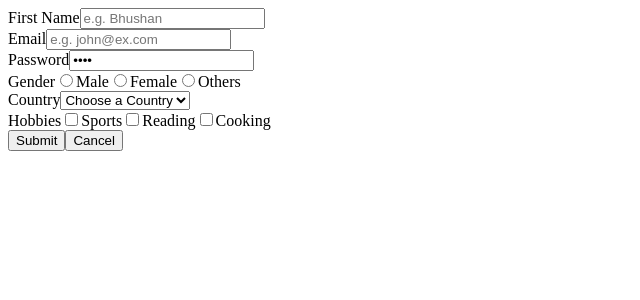
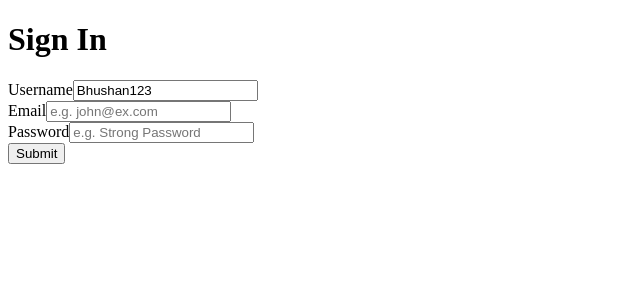
Before and after one commit to bhushanpatil23/Advanced_Forms_And_Input_Validation_In_React, a React (Vite) app: page / in a window 1280 px wide. Shown: the top 300 px of the page, without its empty margins (0-640 px from the left). Built offline with nearby package versions, Linux system fonts and the light colour scheme.

Commit message:
4.4 Building config based dynamic forms in react, part 1

```diff
--- a/src/App.jsx
+++ b/src/App.jsx
@@ -1,10 +1,10 @@
-import { useState } from 'react'
-import IntroForm from './introductionToForms/IntroForm'
+import SignIn from './dymanicForms/SignIn'
 
 function App() {
 
   return (
-    <IntroForm />
+    // <IntroForm />
+    <SignIn/>
   )
 }
 
--- /dev/null
+++ b/src/dymanicForms/CustomForm.jsx
@@ -0,0 +1,43 @@
+import { useState } from 'react'
+import FormInput from './FormInput'
+
+const CustomForm = ({config, onSubmit}) => {
+
+    const initData = config.reduce((acc,field) => {
+        acc[field.name] = field.defaultValue || "";
+        return acc;
+    },{});
+
+    //console.log(initData);
+
+    const[data, setData] = useState(initData);
+
+    function handelInputUpdate(e){
+        const {name, value} = e.target;
+        const newData = {...data, [name]:value}
+        setData(newData);
+
+        console.log(newData);
+    }
+
+    function handleFormSubmit(e){
+        e.preventDefault();
+        onSubmit(data);
+    }
+
+  return (
+    <form onSubmit={handleFormSubmit}>
+        {config.map(item =>
+            <FormInput
+                key={item.id}
+                value={data[item.name]}
+                {...item}
+                onChange={handelInputUpdate}
+            />
+        )}
+        <button type="submit">Submit</button>
+    </form>
+  )
+}
+
+export default CustomForm
--- /dev/null
+++ b/src/dymanicForms/FormInput.jsx
@@ -0,0 +1,11 @@
+
+const FormInput = ({id, label, defaultValue, ...props}) => {
+  return (
+    <div>
+        <label htmlFor={id}>{label}</label>
+        <input id={id} {...props}/>
+    </div>
+  )
+}
+
+export default FormInput
--- /dev/null
+++ b/src/dymanicForms/SignIn.jsx
@@ -0,0 +1,18 @@
+import CustomForm from './CustomForm'
+import { SIGN_IN_FORM_CONFIG } from './formConfig'
+
+const SignIn = () => {
+
+    function onSignInFormSubmit(data){
+        console.log("Data from custom form : ", data);
+    }
+
+  return (
+    <div>
+        <h1>Sign In</h1>
+        <CustomForm config={SIGN_IN_FORM_CONFIG} onSubmit={onSignInFormSubmit}/>
+    </div>
+  )
+}
+
+export default SignIn
--- /dev/null
+++ b/src/dymanicForms/formConfig.js
@@ -0,0 +1,25 @@
+export const SIGN_IN_FORM_CONFIG = [
+    {
+        id : "nusername",
+        name : "username",
+        label : "Username",
+        placeholder : "Bhushan123",
+        defaultValue : "Bhushan123",
+        type  : "text"
+    },
+    {
+        id : "email",
+        name : "email",
+        label : "Email",
+        placeholder : "e.g. john@ex.com",
+        default : "",
+        type  : "email"
+    },
+    {
+        id : "password",
+        name : "password",
+        label : "Password",
+        placeholder : "e.g. Strong Password",
+        type  : "password"
+    }
+];
```
